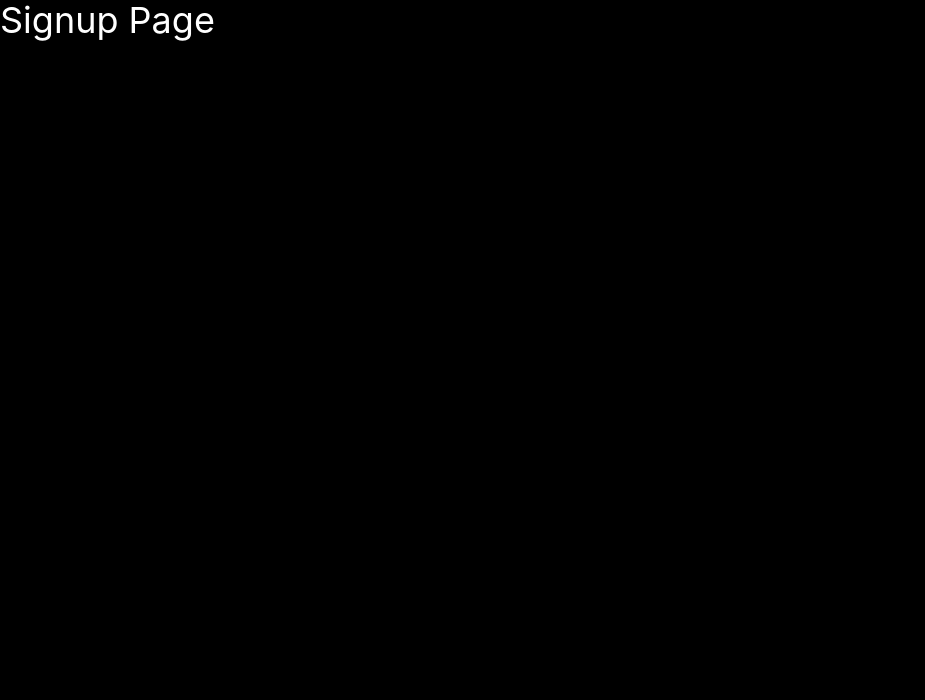
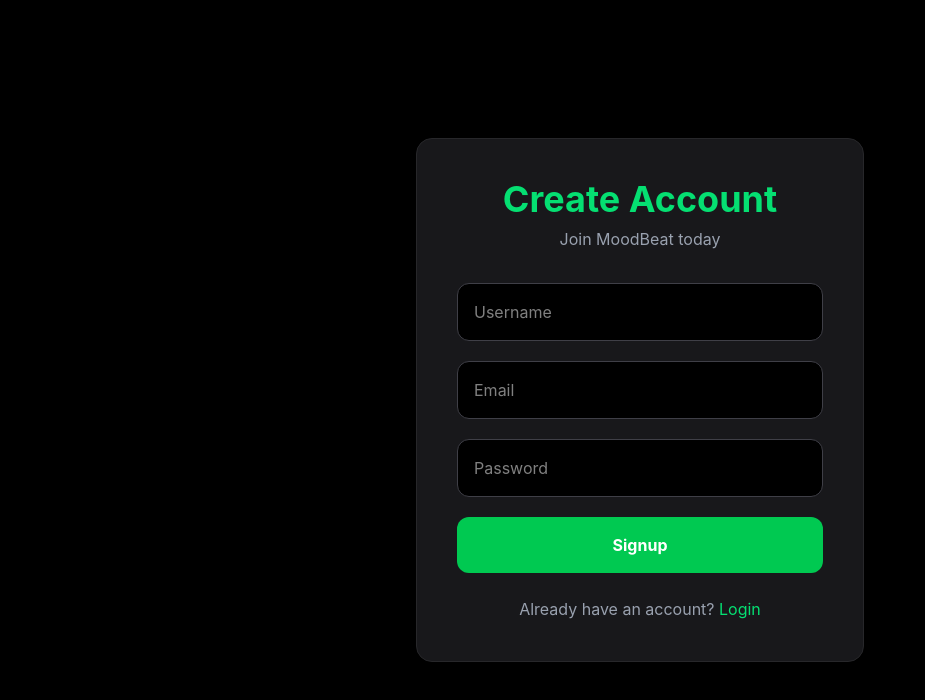
Before and after one commit to Kaushal-dev8/moodbeat-devsecops, a React app in the folder frontend/: page /signup in a window 1280 px wide. Shown: the top 700 px of the page, without its empty margins (0-925 px from the left). Built offline with nearby package versions, Linux system fonts and the light colour scheme; the HTML template or start-up script is replaced by a standard one.

Commit message:
Build authentication UI pages

```diff
--- a/frontend/src/components/Navbar.jsx
+++ b/frontend/src/components/Navbar.jsx
@@ -1,18 +1,29 @@
+import { Link } from "react-router-dom"
+
 function Navbar() {
     return (
         <nav className="flex items-center justify-between px-8 py-6 border-b border-gray-800">
-            <h1 className="text-3xl font-bold text-green-400">
+
+            <Link to="/">
+                <h1 className="text-3xl font-bold text-green-400 cursor-pointer">
                     MoodBeat 🎵
                 </h1>
+            </Link>
 
             <div className="flex gap-4">
+
+                <Link to="/login">
                     <button className="px-5 py-2 rounded-lg border border-gray-700 hover:bg-gray-800 transition">
                         Login
                     </button>
+                </Link>
 
+                <Link to="/signup">
                     <button className="px-5 py-2 rounded-lg bg-green-500 hover:bg-green-600 transition font-semibold">
                         Signup
                     </button>
+                </Link>
+
             </div>
         </nav>
     )
--- a/frontend/src/pages/Login.jsx
+++ b/frontend/src/pages/Login.jsx
@@ -1,7 +1,51 @@
+import { Link } from "react-router-dom"
+
 function Login() {
     return (
-        <div className="text-white text-4xl">
-            Login Page
+        <div className="min-h-screen bg-black text-white flex items-center justify-center px-6">
+            <div className="w-full max-w-md bg-zinc-900 border border-zinc-800 rounded-2xl p-10 shadow-2xl">
+
+                <h1 className="text-4xl font-bold text-center mb-2 text-green-400">
+                    MoodBeat 🎵
+                </h1>
+
+                <p className="text-center text-gray-400 mb-8">
+                    Welcome back
+                </p>
+
+                <form className="space-y-5">
+
+                    <input
+                        type="email"
+                        placeholder="Email"
+                        className="w-full p-4 rounded-xl bg-black border border-zinc-700 focus:outline-none focus:border-green-400"
+                    />
+
+                    <input
+                        type="password"
+                        placeholder="Password"
+                        className="w-full p-4 rounded-xl bg-black border border-zinc-700 focus:outline-none focus:border-green-400"
+                    />
+
+                    <button
+                        className="w-full bg-green-500 hover:bg-green-600 transition py-4 rounded-xl font-bold"
+                    >
+                        Login
+                    </button>
+
+                </form>
+
+                <p className="text-center text-gray-400 mt-6">
+                    Don’t have an account?{" "}
+                    <Link
+                        to="/signup"
+                        className="text-green-400 hover:underline"
+                    >
+                        Signup
+                    </Link>
+                </p>
+
+            </div>
         </div>
     )
 }
--- a/frontend/src/pages/Signup.jsx
+++ b/frontend/src/pages/Signup.jsx
@@ -1,7 +1,57 @@
+import { Link } from "react-router-dom"
+
 function Signup() {
     return (
-        <div className="text-white text-4xl">
-            Signup Page
+        <div className="min-h-screen bg-black text-white flex items-center justify-center px-6">
+            <div className="w-full max-w-md bg-zinc-900 border border-zinc-800 rounded-2xl p-10 shadow-2xl">
+
+                <h1 className="text-4xl font-bold text-center mb-2 text-green-400">
+                    Create Account
+                </h1>
+
+                <p className="text-center text-gray-400 mb-8">
+                    Join MoodBeat today
+                </p>
+
+                <form className="space-y-5">
+
+                    <input
+                        type="text"
+                        placeholder="Username"
+                        className="w-full p-4 rounded-xl bg-black border border-zinc-700 focus:outline-none focus:border-green-400"
+                    />
+
+                    <input
+                        type="email"
+                        placeholder="Email"
+                        className="w-full p-4 rounded-xl bg-black border border-zinc-700 focus:outline-none focus:border-green-400"
+                    />
+
+                    <input
+                        type="password"
+                        placeholder="Password"
+                        className="w-full p-4 rounded-xl bg-black border border-zinc-700 focus:outline-none focus:border-green-400"
+                    />
+
+                    <button
+                        className="w-full bg-green-500 hover:bg-green-600 transition py-4 rounded-xl font-bold"
+                    >
+                        Signup
+                    </button>
+
+                </form>
+
+                <p className="text-center text-gray-400 mt-6">
+                    Already have an account?{" "}
+                    <Link
+                        to="/login"
+                        className="text-green-400 hover:underline"
+                    >
+                        Login
+                    </Link>
+                </p>
+
+            </div>
         </div>
     )
 }
```
Lines whose indentation alone changed are shown as unchanged.
